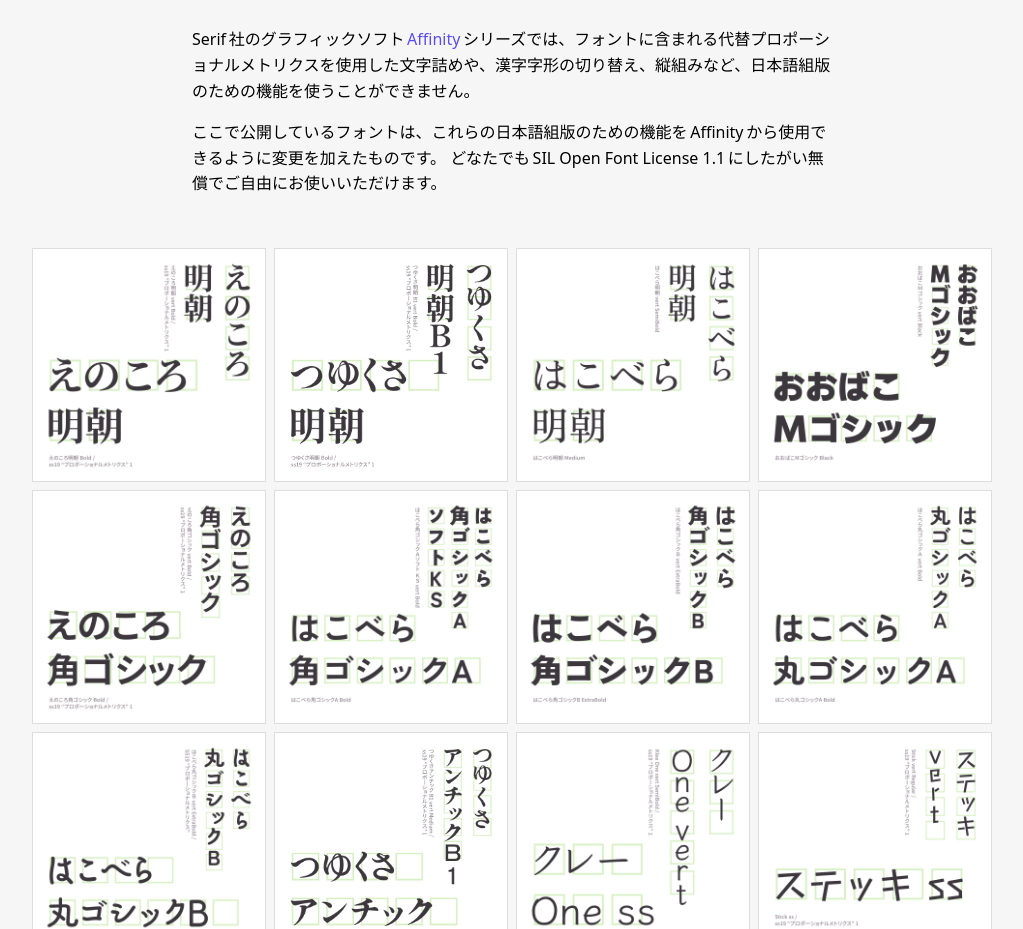
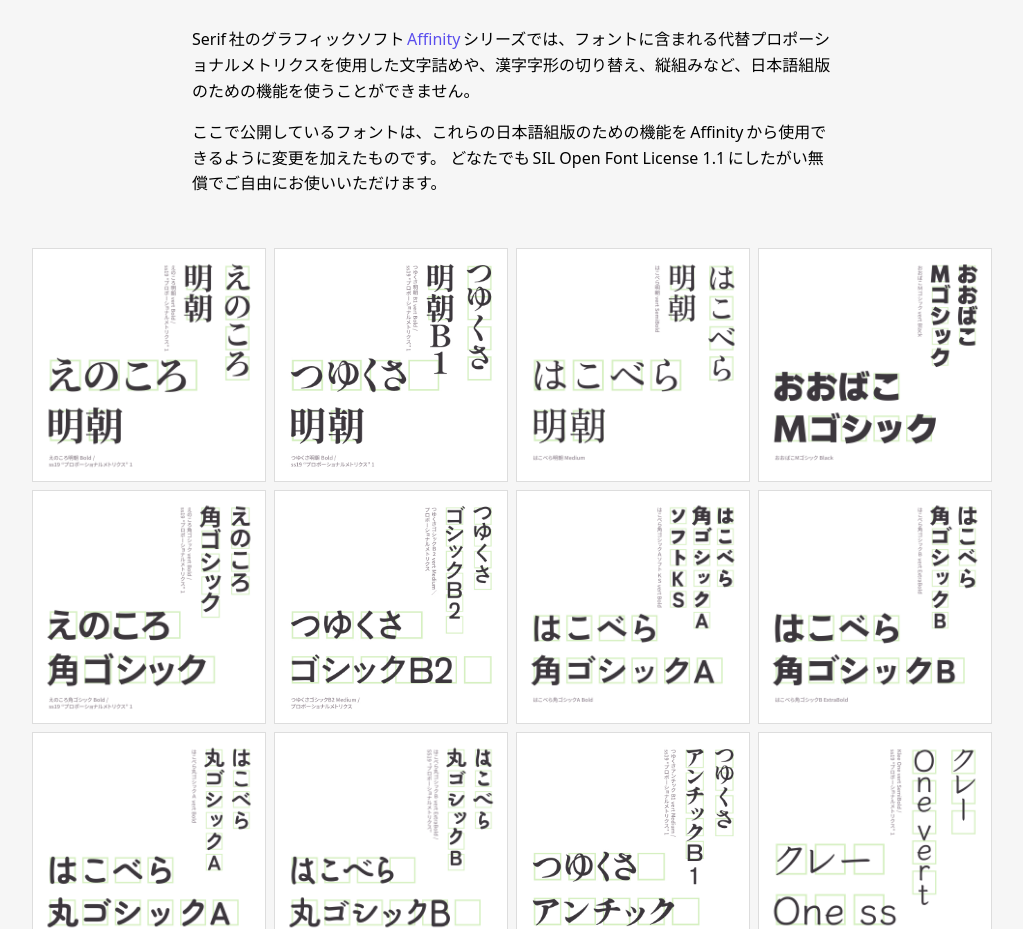
Before and after one commit to sharapeco/type.suzume.dev, an Astro site: page /for-affinity in a window 1280 px wide. Shown: the part 171-1100 px from the top of the page, without its empty margins (128-1151 px from the left). Built offline with nearby package versions, Linux system fonts and the light colour scheme; Astro itself is replaced by a stand-in of ours.

Commit message:
つゆくさゴシックを追加

```diff
--- a/src/pages/for-affinity.astro
+++ b/src/pages/for-affinity.astro
@@ -26,6 +26,7 @@ import Card from "../components/Card.astro";
 				<Card href="https://s-suzume.booth.pm/items/4898539" name="はこべら明朝" src="/img/hakobera-mincho.jpg" />
 				<Card href="https://s-suzume.booth.pm/items/4907999" name="おおばこMゴシック" src="/img/oobako-m-gothic.jpg" />
 				<Card href="https://s-suzume.booth.pm/items/4852466" name="えのころ角ゴシック" src="/img/enokoro-sans.png" />
+				<Card href="https://s-suzume.booth.pm/items/5167426" name="つゆくさゴシック" src="/img/tsuyukusa-gothic.jpg" />
 				<Card href="https://s-suzume.booth.pm/items/4898644" name="はこべら角ゴシックA" src="/img/hakobera-kaku-gothic-a.jpg" />
 				<Card href="https://s-suzume.booth.pm/items/4898664" name="はこべら角ゴシックB" src="/img/hakobera-kaku-gothic-b.jpg" />
 				<Card href="https://s-suzume.booth.pm/items/4898678" name="はこべら丸ゴシックA" src="/img/hakobera-maru-gothic-a.jpg" />
```
Also changed, not shown: public/img/tsuyukusa-gothic.jpg (added).
